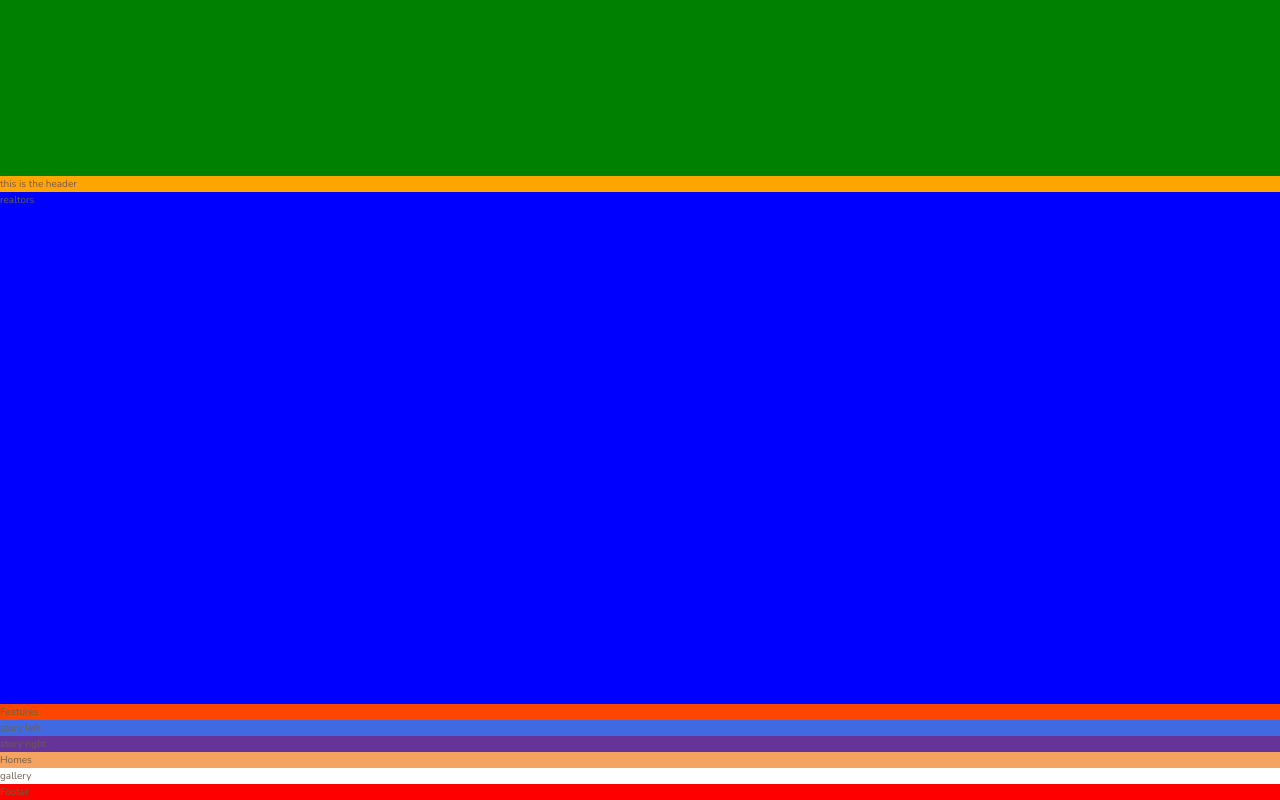
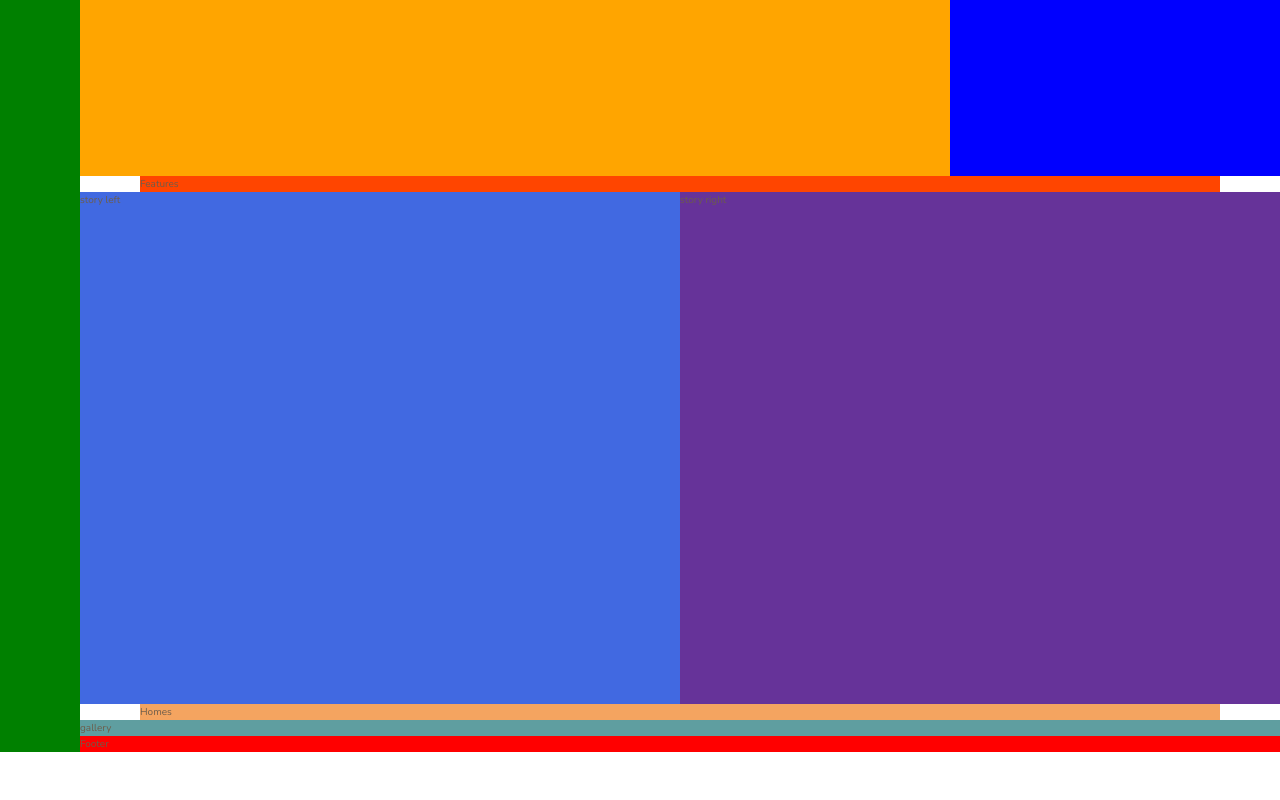
Before and after one commit to Noisyboy-9/nexter, a website: page public/index.html in a window 1280 px wide. Shown: the part 464-1264 px from the top of the page. After the commit the page ends 1216 px from the top, so only its background shows below. Drawn offline with nearby package versions, Linux system fonts and the light colour scheme.

Commit message:
finished making the overall layout using css grid module

```diff
--- a/src/scss/layouts/_features.scss
+++ b/src/scss/layouts/_features.scss
@@ -1,3 +1,5 @@
 .features {
     background-color: orangered;
+    grid-column: 3 / 11;
+
 }
--- a/src/scss/layouts/_footer.scss
+++ b/src/scss/layouts/_footer.scss
@@ -1,3 +1,4 @@
 .footer {
     background-color: red;
+    grid-column: 2 / -1;
 }
--- a/src/scss/layouts/_gallery.scss
+++ b/src/scss/layouts/_gallery.scss
@@ -0,0 +1,4 @@
+.gallery {
+    background: cadetblue;
+    grid-column: 2 / -1;
+}
--- a/src/scss/layouts/_header.scss
+++ b/src/scss/layouts/_header.scss
@@ -1,3 +1,4 @@
 .header {
     background-color: orange;
+    grid-column: 2/ 9;
 }
--- a/src/scss/layouts/_homes.scss
+++ b/src/scss/layouts/_homes.scss
@@ -1,3 +1,4 @@
 .homes {
     background-color: sandybrown;
+    grid-column: 3 / 11;
 }
--- a/src/scss/layouts/_realtors.scss
+++ b/src/scss/layouts/_realtors.scss
@@ -1,3 +1,5 @@
 .realtors {
     background-color: blue;
+
+    grid-column: 9 / -1;
 }
--- a/src/scss/layouts/_sidebar.scss
+++ b/src/scss/layouts/_sidebar.scss
@@ -1,3 +1,4 @@
 .sidebar {
     background-color: green;
+    grid-row: 1/ -1;
 }
--- a/src/scss/layouts/_story.scss
+++ b/src/scss/layouts/_story.scss
@@ -1,9 +1,11 @@
 .story {
+    &__left {
+        background-color: royalblue;
+        grid-column: 2 / 7;
+    }
+
     &__right {
         background-color: rebeccapurple;
-    }
-
-    &__left {
-        background-color: royalblue;
+        grid-column: 7 / -1;
     }
 }
--- a/src/scss/page/_homePage.scss
+++ b/src/scss/page/_homePage.scss
@@ -1,4 +1,5 @@
 body.grid-container {
     display: grid;
-    grid-template-rows: 80vh min-content 40vw repeat(3 , min-content);
+    grid-template-rows: 80vh min-content 40vw repeat(3 ,  min-content);
+    grid-template-columns: 8rem  minmax(6rem , 1fr) repeat(8, minmax(min-content , 15rem))  minmax(6rem , 1fr);
 }
```
Also changed, not shown: public/main.min.css, 1 other file.
